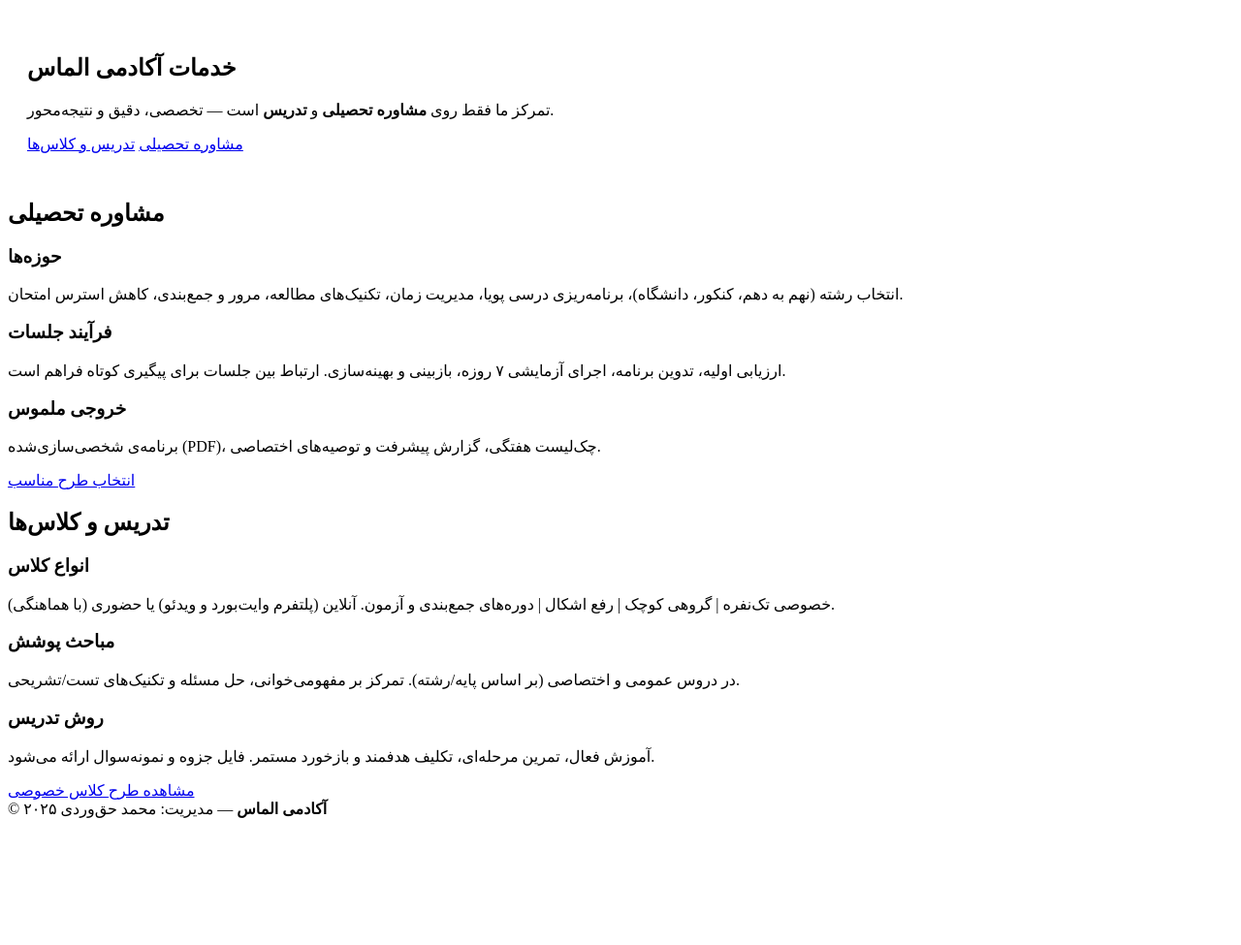
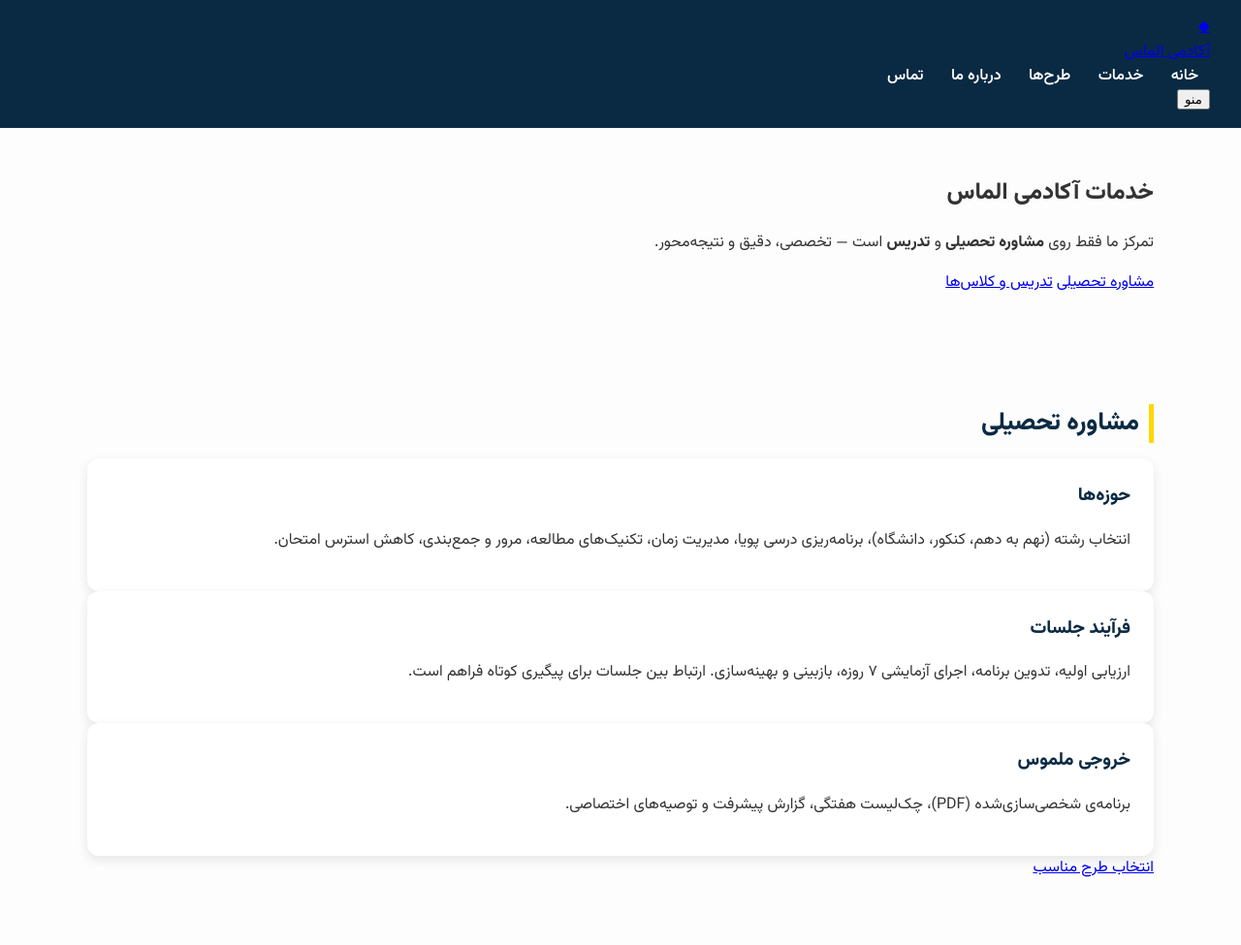
Before and after one commit to khatman0/Almas-academy, a plain HTML site: page services.html in a window 1280 px wide. Shown: the top 975 px of the page at 97% size. Before the commit the page ends 852 px from the top, so only its background shows below. Drawn offline with Linux system fonts and the light colour scheme; files that its build step writes are made by us from their sources.

Commit message:
Update services.html

```diff
--- a/services.html
+++ b/services.html
@@ -1,3 +1,122 @@
+<!DOCTYPE html>
+<html lang="fa" dir="rtl">
+<head>
+<meta charset="utf-8" />
+<meta name="viewport" content="width=device-width, initial-scale=1" />
+<title>خدمات | آکادمی الماس</title>
+  <style>
+    body {
+      margin: 0;
+      font-family: 'Vazirmatn', sans-serif;
+      background: #fdfdfd;
+      color: #333;
+      direction: rtl;
+    }
+    header {
+      background: #0a2a43;
+      color: white;
+      padding: 1rem 2rem;
+      display: flex;
+      justify-content: space-between;
+      align-items: center;
+      position: sticky;
+      top: 0;
+      z-index: 10;
+    }
+    header h1 {
+      margin: 0;
+      font-size: 1.5rem;
+      color: #FFD700;
+    }
+    nav a {
+      color: white;
+      margin: 0 12px;
+      text-decoration: none;
+      font-weight: 600;
+      transition: color 0.3s;
+    }
+    nav a:hover {
+      color: #FFD700;
+    }
+    section {
+      padding: 4rem 2rem;
+      max-width: 1100px;
+      margin: auto;
+    }
+    section h2 {
+      color: #0a2a43;
+      margin-bottom: 1rem;
+      font-size: 1.6rem;
+      border-right: 5px solid #FFD700;
+      padding-right: 10px;
+    }
+    .intro {
+      text-align: center;
+      padding: 5rem 2rem;
+      background: linear-gradient(rgba(10,42,67,0.8), rgba(10,42,67,0.8)), url('https://picsum.photos/1200/400?blur') center/cover;
+      color: white;
+      border-radius: 12px;
+      margin-bottom: 3rem;
+    }
+    .intro h2 {
+      font-size: 2rem;
+      color: #FFD700;
+    }
+    .intro p {
+      font-size: 1.1rem;
+    }
+    .services, .plans {
+      display: grid;
+      grid-template-columns: repeat(auto-fit, minmax(250px, 1fr));
+      gap: 1.5rem;
+    }
+    .card {
+      background: white;
+      border-radius: 12px;
+      padding: 1.5rem;
+      box-shadow: 0 4px 12px rgba(0,0,0,0.1);
+      transition: transform 0.3s, box-shadow 0.3s;
+    }
+    .card:hover {
+      transform: translateY(-5px);
+      box-shadow: 0 8px 20px rgba(0,0,0,0.15);
+    }
+    .card h3 {
+      margin-top: 0;
+      color: #0a2a43;
+    }
+    footer {
+      background: #0a2a43;
+      color: white;
+      text-align: center;
+      padding: 1.5rem;
+      margin-top: 2rem;
+    }
+    footer span {
+      color: #FFD700;
+      font-weight: bold;
+    }
+  </style>
+<link rel="preconnect" href="https://fonts.googleapis.com">
+<link rel="preconnect" href="https://fonts.gstatic.com" crossorigin>
+<link href="https://fonts.googleapis.com/css2?family=Vazirmatn:wght@400;600;800&display=swap" rel="stylesheet">
+<link rel="stylesheet" href="assets/style.css" />
+<meta name="description" content="خدمات آکادمی الماس: مشاوره تحصیلی و تدریس/کلاس‌ها. مدیریت: محمد حق‌وردی" />
+</head>
+<body>
+<header class="header">
+<div class="container header-inner">
+<a class="brand" href="index.html"><div class="logo">◆</div><div>آکادمی <span>الماس</span></div></a>
+<nav class="nav" id="site-nav">
+<a href="index.html">خانه</a>
+<a class="active" href="services.html">خدمات</a>
+<a href="plans.html">طرح‌ها</a>
+<a href="about.html">درباره ما</a>
+<a href="contact.html">تماس</a>
+</nav>
+<button class="mobile-toggle" id="nav-toggle">منو</button>
+</div>
+</header>
 
 
 <main class="container">
@@ -10,8 +129,7 @@
 </div>
 </section>
 
-
-<section class="section" id="academic">
+  <section class="section" id="academic">
 <h2>مشاوره تحصیلی</h2>
 <div class="grid mt-16">
 <div class="card col-12">
@@ -31,8 +149,6 @@
 <a class="btn btn-primary" href="plans.html#basic">انتخاب طرح مناسب</a>
 </div>
 </section>
-
-
 <section class="section" id="teaching">
 <h2>تدریس و کلاس‌ها</h2>
 <div class="grid mt-16">
@@ -56,7 +172,6 @@
 </section>
 </main>
 
-
 <footer class="footer"><div class="container footer-inner">© ۲۰۲۵ <strong>آکادمی الماس</strong> — مدیریت: محمد حق‌وردی</div></footer>
 <script>document.getElementById('nav-toggle')?.addEventListener('click',()=>document.getElementById('site-nav').classList.toggle('open'));</script>
 </body>
```
